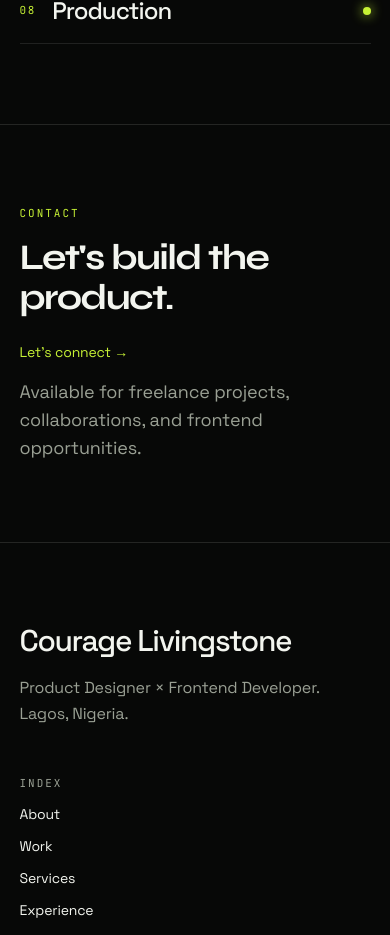
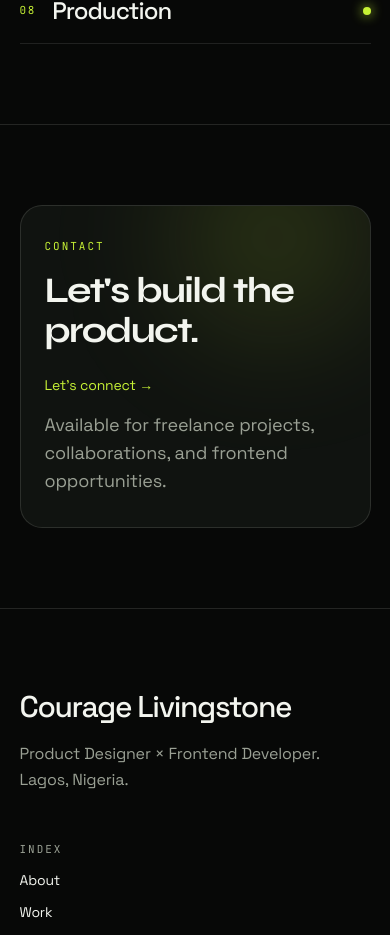
Before and after one commit to CourageCharly/Courage-Livingstone, a Next.js app: page / in a window 390 px wide. Shown: the part 3774-4709 px from the top of the page. Built offline with nearby package versions, Linux system fonts and the light colour scheme.

Commit message:
Restore the contact banner color on mobile.
The homepage contact block and the Let's work together banner use the same panel background as the desktop version.

```diff
--- a/src/components/home/contact-cta.tsx
+++ b/src/components/home/contact-cta.tsx
@@ -8,7 +8,9 @@ const ContactCta = () => {
   return (
     <section className="border-t border-border py-20 md:py-16">
       <PageWrapper>
-        <div className="md:hidden">
+        <div className="panel relative overflow-hidden px-6 py-8 sm:px-10 sm:py-10 md:hidden">
+          <div className="pointer-events-none absolute -top-16 right-0 h-48 w-48 rounded-full bg-lime/15 blur-3xl" />
+          <div className="relative">
             <div className="flex flex-wrap items-end justify-between gap-6">
               <div>
                 <p className="kicker text-lime">Contact</p>
@@ -19,6 +21,7 @@ const ContactCta = () => {
               </Link>
             </div>
             <p className="mt-4 max-w-xl text-lg text-muted-foreground">{site.availabilityNote}</p>
+          </div>
         </div>
         <Rise className="panel relative hidden overflow-hidden px-6 py-8 sm:px-10 sm:py-10 md:block">
           <TechCorners />
--- a/src/components/shared/contact-banner.tsx
+++ b/src/components/shared/contact-banner.tsx
@@ -8,7 +8,7 @@ const ContactBanner = () => {
   return (
     <section className="border-t border-white/10 py-20 md:py-16">
       <PageWrapper>
-        <div className="md:hidden">
+        <div className="panel px-6 py-8 sm:px-10 sm:py-10 md:hidden">
           <div className="flex flex-wrap items-end justify-between gap-6">
             <div>
               <p className="kicker text-lime">Next</p>
```
Lines whose indentation alone changed are shown as unchanged.
